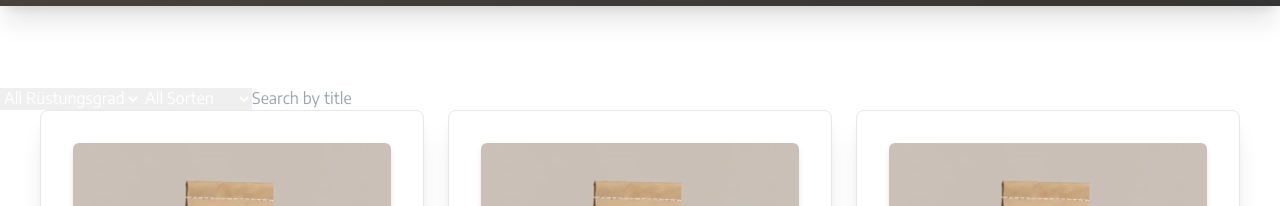
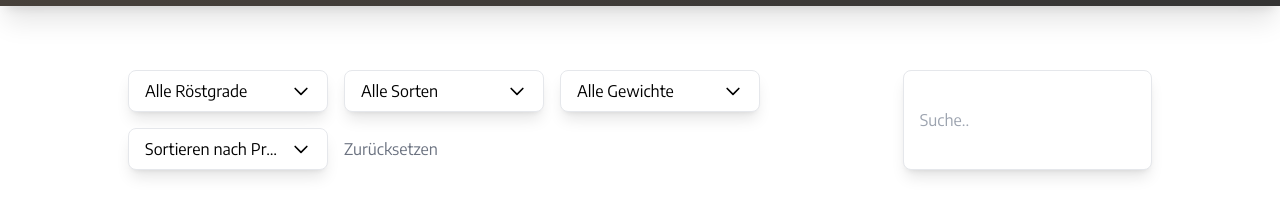
Before and after one commit to nicschittenhelm/brewlyV2, an Angular app: page /shop in a window 1280 px wide. Shown: the part 594-800 px from the top of the page. Built offline with nearby package versions, Linux system fonts and the light colour scheme.

Commit message:
added filter options in shop

```diff
--- a/src/app/pages/shop/shop.component.html
+++ b/src/app/pages/shop/shop.component.html
@@ -15,39 +15,241 @@
       </svg>
 </section>
 
-<section class="h-full min-h-screen bg-white pt-20">
+<section class="h-full min-h-screen bg-white">
 
 
-  <!-- Dropdown menu for roast level -->
-  <select (change)="onRoastLevelChange($event)">
-    <option value="">All Rüstungsgrad</option> <!-- Default option for all roast levels -->
-    <option value="hell">Hell</option>
-    <option value="mittel">Mittel</option>
-    <option value="dunkel">Dunkel</option>
-  </select>
+  <div class="flex justify-between px-[10%] py-16 shadow-xl mb-16 w-full">
 
-  <!-- Dropdown menu for specialty (Sorten) -->
-  <select (change)="onSpecialtyChange($event)">
-    <option value="">All Sorten</option> <!-- Default option for all specialties -->
-    <option value="Gold">Gold</option>
-    <option value="Premium">Premium</option>
-    <option value="Bronze">Bronze</option>
-    <option value="Meisterstück">Meisterstück</option>
-    <option value="Deluxe">Deluxe</option>
-    <option value="Elegant">Elegant</option>
-    <option value="Röstmeister">Röstmeister</option>
-    <option value="Select">Select</option>
-  </select>
+    <div class="flex flex-wrap gap-4">
+  <!-- RoastLevel Filter -->
+  <div class="relative inline-block text-left">
+    <!-- Button to toggle dropdown -->
+    <button
+      type="button"
+      class="w-[200px] bg-white border-[1px] border-gray-200 shadow-lg text-black rounded-lg px-4 py-2 flex items-center justify-between space-x-2 focus:outline-none overflow-hidden"
+      (click)="toggleRoastLevelDropdown()"
+      aria-expanded="false"
+      aria-haspopup="true"
+    >
+    <span class="truncate first-letter:uppercase">{{ selectedRoastLevel || 'Alle Röstgrade' }}</span>
+
+    <!-- Dropdown arrow -->
+    <svg
+      class="w-5 h-5 flex-shrink-0"
+      fill="none"
+      stroke="currentColor"
+      viewBox="0 0 24 24"
+      xmlns="http://www.w3.org/2000/svg"
+    >
+      <path d="M19 9l-7 7-7-7" stroke-width="2" stroke-linecap="round" stroke-linejoin="round"/>
+    </svg>
+  </button>
+
+    <!-- Dropdown menu -->
+    <div
+      class="absolute right-0 mt-4 w-[200px] bg-white rounded-lg shadow-lg hidden z-10"
+      [ngClass]="{'hidden': !isRoastLevelDropdownOpen}"
+    >
+      <!-- Reset option -->
+      <button
+        class="block px-4 py-2 text-md w-full text-left hover:bg-custom-gradient hover:text-white text-black focus:outline-none rounded-lg hover:shadow-md border-b-2 border-grey-200 mb-2 first-letter:uppercase"
+        (click)="selectRoastLevel('')"
+      >
+        Alle Röstungsgrade
+      </button>
+
+      <!-- Other options -->
+      <button
+        *ngFor="let roast of roastLevels"
+        class="block px-4 py-2 text-md w-full text-left hover:bg-custom-gradient hover:text-white text-black focus:outline-none rounded-lg hover:shadow-md first-letter:uppercase"
+        (click)="selectRoastLevel(roast)"
+      >
+        {{ roast }}
+      </button>
+    </div>
+  </div>
+
+
+
+<!-- Specialty Filter -->
+  <div class="relative inline-block text-left">
+    <!-- Button to toggle dropdown -->
+    <button
+  type="button"
+  class="w-[200px] bg-white border-[1px] border-gray-200 shadow-lg text-black rounded-lg px-4 py-2 flex items-center justify-between space-x-2 focus:outline-none overflow-hidden"
+  (click)="toggleDropdownSpecialty()"
+  aria-expanded="false"
+  aria-haspopup="true"
+>
+  <span class="truncate first-letter:uppercase">{{ selectedSpecialty || 'Alle Sorten' }}</span>
+
+  <!-- Dropdown arrow -->
+  <svg
+    class="w-5 h-5 flex-shrink-0"
+    fill="none"
+    stroke="currentColor"
+    viewBox="0 0 24 24"
+    xmlns="http://www.w3.org/2000/svg"
+  >
+    <path d="M19 9l-7 7-7-7" stroke-width="2" stroke-linecap="round" stroke-linejoin="round"/>
+  </svg>
+</button>
+
+
+    <!-- Dropdown menu -->
+    <div
+      class="absolute right-0 mt-4 w-[200px] bg-white rounded-lg shadow-lg hidden z-10"
+      [ngClass]="{'hidden': !isDropdownOpenSpecialty}"
+    >
+      <!-- Reset option -->
+      <button
+        class="block px-4 py-2 text-md w-full text-left hover:bg-custom-gradient hover:text-white text-black focus:outline-none rounded-lg hover:shadow-md border-b-2 border-grey-200 mb-2 first-letter:uppercase"
+        (click)="selectSpecialty('')"
+      >
+        Alle Sorten
+      </button>
+
+      <!-- Other options -->
+      <button
+        *ngFor="let option of specialties"
+        class="block px-4 py-2 text-md w-full text-left hover:bg-custom-gradient hover:text-white text-black focus:outline-none rounded-lg hover:shadow-md first-letter:uppercase"
+        (click)="selectSpecialty(option)"
+      >
+        {{ option }}
+      </button>
+    </div>
+  </div>
+
+
+
+  <!-- Weight Filter -->
+  <div class="relative inline-block text-left">
+    <!-- Button to toggle dropdown -->
+    <button
+      type="button"
+      class="w-[200px] bg-white border-[1px] border-gray-200 shadow-lg text-black rounded-lg px-4 py-2 flex items-center justify-between space-x-2 focus:outline-none overflow-hidden"
+      (click)="toggleDropdownWeight()"
+      aria-expanded="false"
+      aria-haspopup="true"
+    >
+      <span class="truncate first-letter:uppercase">{{ selectedWeight !== null ? selectedWeight + ' grams' : 'Alle Gewichte' }}</span>
+
+      <!-- Dropdown arrow -->
+      <svg
+        class="w-5 h-5 flex-shrink-0"
+        fill="none"
+        stroke="currentColor"
+        viewBox="0 0 24 24"
+        xmlns="http://www.w3.org/2000/svg"
+      >
+        <path d="M19 9l-7 7-7-7" stroke-width="2" stroke-linecap="round" stroke-linejoin="round"/>
+      </svg>
+    </button>
+
+    <!-- Dropdown menu -->
+    <div
+      class="absolute right-0 mt-4 w-[200px] bg-white rounded-lg shadow-lg hidden z-10"
+      [ngClass]="{'hidden': !isDropdownOpenWeight}"
+    >
+      <!-- Reset option -->
+      <button
+        class="block px-4 py-2 text-md w-full text-left hover:bg-custom-gradient hover:text-white text-black focus:outline-none rounded-lg hover:shadow-md border-b-2 border-grey-200 mb-2 first-letter:uppercase"
+        (click)="selectWeight(null)"
+      >
+        Alle Gewichte
+      </button>
+
+      <!-- Other options -->
+      <button
+        *ngFor="let weight of weights"
+        class="block px-4 py-2 text-md w-full text-left hover:bg-custom-gradient hover:text-white text-black focus:outline-none rounded-lg hover:shadow-md first-letter:uppercase"
+        (click)="selectWeight(weight)"
+      >
+        {{ weight }} grams
+      </button>
+    </div>
+  </div>
+
+
+
+
+
+<!-- Sorting options -->
+<div class="relative inline-block text-left">
+  <button
+    type="button"
+    class="w-[200px] bg-white border-[1px] border-gray-200 shadow-lg text-black rounded-lg px-4 py-2 flex items-center justify-between space-x-2 focus:outline-none overflow-hidden"
+    (click)="toggleDropdownSort()"
+    aria-expanded="false"
+    aria-haspopup="true"
+  >
+    <span class="truncate first-letter:uppercase">{{ selectedSort || 'Sortieren nach Preis' }}</span>
+
+    <!-- Dropdown arrow -->
+    <svg
+      class="w-5 h-5 flex-shrink-0"
+      fill="none"
+      stroke="currentColor"
+      viewBox="0 0 24 24"
+      xmlns="http://www.w3.org/2000/svg"
+    >
+      <path d="M19 9l-7 7-7-7" stroke-width="2" stroke-linecap="round" stroke-linejoin="round"/>
+    </svg>
+  </button>
+
+  <!-- Dropdown menu for sorting -->
+  <div
+    class="absolute right-0 mt-4 w-[200px] bg-white rounded-lg shadow-lg hidden z-10"
+    [ngClass]="{'hidden': !isDropdownOpenSort}"
+  >
+    <!-- Default option -->
+    <button
+      class="block px-4 py-2 text-md w-full text-left hover:bg-custom-gradient hover:text-white text-black focus:outline-none rounded-lg hover:shadow-md border-b-2 border-grey-200 mb-2 first-letter:uppercase"
+      (click)="selectSort(null)"
+    >
+      Standard
+    </button>
+    <!-- Sorting options -->
+    <button
+    class="block px-4 py-2 text-md w-full text-left hover:bg-custom-gradient hover:text-white text-black focus:outline-none rounded-lg hover:shadow-md first-letter:uppercase"
+      (click)="selectSort('Aufsteigend')"
+    >
+      Aufsteigend
+    </button>
+    <button
+    class="block px-4 py-2 text-md w-full text-left hover:bg-custom-gradient hover:text-white text-black focus:outline-none rounded-lg hover:shadow-md first-letter:uppercase"
+      (click)="selectSort('Absteigend')"
+    >
+      Absteigend
+    </button>
+  </div>
+</div>
+
+
+
+<!-- Reset button -->
+<button
+  type="button"
+  class="text-gray-500 "
+  (click)="resetFilters()"
+>
+  Zurücksetzen
+</button>
+</div>
+
 
   <!-- Search bar -->
   <input
     type="text"
+    class="w-[300px] bg-white border-[1px] border-gray-200 shadow-lg text-black rounded-lg px-4 py-2 focus:outline-none"
     [(ngModel)]="searchText"
     (input)="filterItems()"
-    placeholder="Search by title"
+    placeholder="Suche.."
   />
+</div>
 
-  <div class="flex flex-wrap justify-center gap-6 max-w-[1700px] mx-auto">
+
+  <div class="flex flex-wrap justify-center gap-6 mx-[5%]">
     <app-item-card
       *ngFor="let item of filteredItems"
       [imagePath]="item.imagePath"
--- a/src/app/pages/shop/shop.component.ts
+++ b/src/app/pages/shop/shop.component.ts
@@ -1,4 +1,4 @@
-import { Component } from '@angular/core';
+import { Component, HostListener } from '@angular/core';
 
 @Component({
   selector: 'app-shop',
@@ -456,26 +456,106 @@ export class ShopComponent {
   searchText: string = '';
   selectedRoastLevel: string = '';
   selectedSpecialty: string = '';
+  selectedWeight: number | null = null;
+  selectedSort: 'Aufsteigend' | 'Absteigend' | null = null;
+  isDropdownOpenSpecialty: boolean = false;
+  isRoastLevelDropdownOpen: boolean = false;
+  isDropdownOpenWeight: boolean = false;
+  isDropdownOpenSort: boolean = false;
+
+  specialties: string[] = [
+    'Gold', 'Premium', 'Bronze', 'Meisterstück', 'Deluxe', 'Elegant', 'Röstmeister', 'Select'
+  ];
+  roastLevels: string[] = ['hell', 'mittel', 'dunkel'];
+  weights: number[] = [250, 300, 400, 500, 600, 750];
 
   filteredItems = [...this.itemCards];
+
+  toggleDropdownSpecialty() {
+    this.isDropdownOpenSpecialty = !this.isDropdownOpenSpecialty;
+  }
+
+  toggleRoastLevelDropdown() {
+    this.isRoastLevelDropdownOpen = !this.isRoastLevelDropdownOpen;
+  }
+
+  toggleDropdownWeight() {
+    this.isDropdownOpenWeight = !this.isDropdownOpenWeight;
+  }
+
+  toggleDropdownSort() {
+    this.isDropdownOpenSort = !this.isDropdownOpenSort;
+  }
+
+  resetFilters() {
+    this.searchText = '';
+    this.selectedWeight = null;
+    this.selectedSpecialty = '';
+    this.selectedSort = null; // Reset sorting
+    this.filteredItems = [...this.itemCards]; // Reset filtered items to include all items
+  }
+
+  selectSort(sort: 'Aufsteigend' | 'Absteigend' | null) {
+    this.selectedSort = sort;
+    this.isDropdownOpenSort = false;
+    this.filterItems(); // Filter items after changing sort option
+  }
+
+  selectSpecialty(specialty: string) {
+    if (specialty === '') {
+      this.selectedSpecialty = ''; // Reset specialty filter
+    } else {
+      this.selectedSpecialty = specialty;
+    }
+    this.isDropdownOpenSpecialty = false; // Close dropdown after selection
+    this.filterItems();  // Update the filtered items based on selection
+  }
+
+  selectRoastLevel(roastLevel: string) {
+    if (roastLevel === '') {
+      this.selectedRoastLevel = ''; // Reset roast level filter
+    } else {
+      this.selectedRoastLevel = roastLevel;
+    }
+    this.isRoastLevelDropdownOpen = false; // Close dropdown after selection
+    this.filterItems();  // Update the filtered items based on selection
+  }
+
+  selectWeight(weight: number | null) {
+    this.selectedWeight = weight;
+    this.isDropdownOpenWeight = false; // Close dropdown after selection
+    this.filterItems();  // Update the filtered items based on selection
+  }
 
   filterItems() {
     this.filteredItems = this.itemCards.filter(item => {
       const matchesSearch = item.title.toLowerCase().includes(this.searchText.toLowerCase());
+      const matchesWeight = this.selectedWeight !== null ? item.weight === this.selectedWeight : true;
       const matchesRoastLevel = this.selectedRoastLevel ? item.roastLevel === this.selectedRoastLevel : true;
       const matchesSpecialty = this.selectedSpecialty ? item.specialty === this.selectedSpecialty : true;
-      return matchesSearch && matchesRoastLevel && matchesSpecialty;
+      return matchesSearch && matchesWeight && matchesRoastLevel && matchesSpecialty;
     });
+
+    this.sortItems(); // Sort items after filtering
   }
 
-  onRoastLevelChange(event: any) {
-    this.selectedRoastLevel = event.target.value;
-    this.filterItems();  // Update the filtered items whenever the roast level changes
+  sortItems() {
+    if (this.selectedSort === 'Aufsteigend') {
+      this.filteredItems.sort((a, b) => a.price - b.price);
+    } else if (this.selectedSort === 'Absteigend') {
+      this.filteredItems.sort((a, b) => b.price - a.price);
+    }
+    // If `this.selectedSort` is `null`, no sorting is applied
   }
 
-  onSpecialtyChange(event: any) {
-    this.selectedSpecialty = event.target.value;
-    this.filterItems();  // Update the filtered items whenever the specialty changes
+  @HostListener('document:click', ['$event'])
+  closeDropdowns(event: Event) {
+    const target = event.target as HTMLElement;
+    if (!target.closest('.relative')) {
+      this.isDropdownOpenSpecialty = false;
+      this.isRoastLevelDropdownOpen = false;
+      this.isDropdownOpenWeight = false;
+      this.isDropdownOpenSort = false;
+    }
   }
-
 }
--- a/tailwind.config.js
+++ b/tailwind.config.js
@@ -12,6 +12,9 @@ module.exports = {
         customBrown: '#594d42',
         customDark: '#333333',
       },
+      backgroundImage: {
+        'custom-gradient': 'linear-gradient(to bottom right, #f97316, #ea580c)'
+      },
     }
   },
   plugins: [],
```
